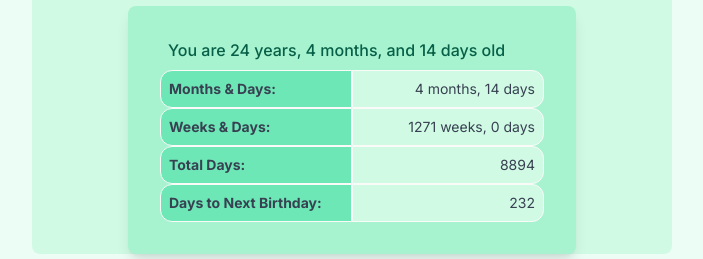
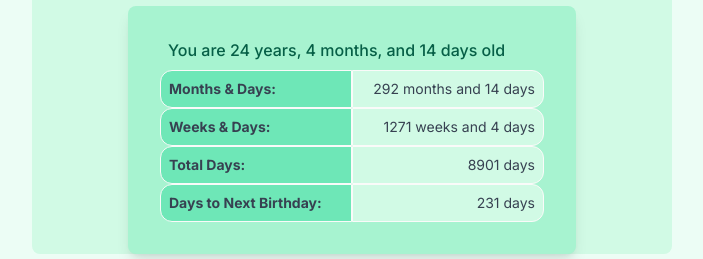
Before and after one commit to CbZeroZero/chronological-age-calculator, a Next.js app: page / in a window 1280 px wide. Both pictures are taken after a click on the button "Calculate". Shown: the part 662-921 px from the top of the page, without its empty margins (288-991 px from the left). Built offline with nearby package versions, Linux system fonts and the light colour scheme.

Commit message:
Fix days And months calculate error

```diff
--- a/app/page.tsx
+++ b/app/page.tsx
@@ -21,11 +21,15 @@ export default function Home() {
   const [ageDay, setAgeDay] = useState<number>(new Date().getDate());
   const [ageYear, setAgeYear] = useState<number>(new Date().getFullYear());
   const [showResult, setShowResult] = useState<boolean>(false);
+  const [hasError, setHasError] = useState<boolean>(false);
   const [age, setAge] = useState<{
     years: number;
     months: number;
     days: number;
-    weeks: number;
+    totalMonths: number,
+    remainingDaysAfterMonths: number,
+    totalWeeks: number;
+    remainingDaysAfterWeeks: number;
     totalDays: number;
     daysToNextBirthday: number;
   } | null>(null);
@@ -33,32 +37,67 @@ export default function Home() {
 
   const onBirthMonthChange = (value: string) => {
     setBirthMonth(parseInt(value));
-    handleBirthDateChange();
+    handleDateChange(undefined, parseInt(value));
   }
 
   const onBirthDayChange = (value: string) => {
     setBirthDay(parseInt(value));
-    handleBirthDateChange();
+    handleDateChange(parseInt(value));
+  }
+
+  const onBirthYearChange = (value: string) => {
+    const year = parseInt(value);
+    setBirthYear(year);
+    if (value === '') {
+      setHasError(true);
+    } else {
+      handleDateChange(undefined, undefined, year);
+    }
   }
 
   const onAgeDayChange = (value: string) => {
     setAgeDay(parseInt(value));
-    handleAgeDateChange();
+    handleDateChange(undefined, undefined, undefined, parseInt(value));
   }
 
   const onAgeMonthChange = (value: string) => {
     setAgeMonth(parseInt(value));
-    handleAgeDateChange();
+    handleDateChange(undefined, undefined, undefined, undefined, parseInt(value));
   }
 
-  const handleBirthDateChange = () => {
-    setAge(null);
-    setShowResult(false);
-  };
+  const onAgeYearChange = (value: string) => {
+    const year = parseInt(value);
+    setAgeYear(year);
+    if (value === '') {
+      setHasError(true);
+    } else {
+      handleDateChange(undefined, undefined, undefined, undefined, undefined, year);
+    }
+  }
 
-  const handleAgeDateChange = () => {
-    setAge(null);
-    setShowResult(false);
+  const handleDateChange = (
+    inputBirthDay?: number,
+    inputBirthMonth?: number,
+    inputBirthYear?: number,
+    inputAgeDay?: number,
+    inputAgeMonth?: number,
+    inputAgeYear?: number) => {
+
+    const usedBirthDay = inputBirthDay || birthDay;
+    const usedBirthMonth = inputBirthMonth || birthMonth;
+    const usedBirthYear = inputBirthYear || birthYear;
+    const usedAgeDay = inputAgeDay || ageDay;
+    const usedAgeMonth = inputAgeMonth || ageMonth;
+    const usedAgeYear = inputAgeYear || ageYear;
+    if (usedBirthYear > usedAgeYear) {
+      setHasError(true);
+    } else if (usedBirthYear === usedAgeYear && usedBirthMonth > usedAgeMonth) {
+      setHasError(true);
+    } else if (usedBirthYear === usedAgeYear && usedBirthMonth === usedAgeMonth && usedBirthDay > usedAgeDay) {
+      setHasError(true);
+    } else {
+      setHasError(false);
+    }
   };
 
   const calculateAge = () => {
@@ -67,48 +106,59 @@ export default function Home() {
     const today = new Date();
     const startOfToday = new Date(today.getFullYear(), today.getMonth(), today.getDate());
 
-    const birthDateCopy = new Date(birthDate.getTime());
+    let years = ageDate.getFullYear() - birthDate.getFullYear();
+    let months = ageDate.getMonth() - birthDate.getMonth();
+    let days = ageDate.getDate() - birthDate.getDate();
 
-    let years = ageDate.getFullYear() - birthDateCopy.getFullYear();
-    let months = ageDate.getMonth() - birthDateCopy.getMonth();
-    let days = ageDate.getDate() - birthDateCopy.getDate();
-
+    // Adjust months and years if necessary
     if (months < 0 || (months === 0 && days < 0)) {
       years--;
       months += 12;
     }
 
+    // Adjust days and months if necessary
     if (days < 0) {
       const lastMonth = new Date(ageDate.getFullYear(), ageDate.getMonth(), 0);
       days += lastMonth.getDate();
       months--;
     }
 
-    const weeks = Math.floor((years * 365.25 + months * 30.44 + days) / 7);
-    const totalDays = years * 365 + months * 30 + days;
+    // Calculate total days between birthDate and ageDate
+    const totalDays = Math.floor((ageDate.getTime() - birthDate.getTime()) / (1000 * 60 * 60 * 24));
 
-    const nextBirthday = new Date(
-      ageDate.getFullYear(),
-      birthDateCopy.getMonth(),
-      birthDateCopy.getDate() + 1
-    );
-    if (nextBirthday <= ageDate) {
-      nextBirthday.setFullYear(ageDate.getFullYear() + 1);
+    // Calculate weeks and remaining days
+    const totalWeeks = Math.floor(totalDays / 7);
+    const remainingDaysAfterWeeks = totalDays % 7;
+
+    // Calculate days to next birthday
+    let nextBirthdayYear = ageDate.getFullYear();
+    if (ageDate >= new Date(ageDate.getFullYear(), birthDate.getMonth(), birthDate.getDate())) {
+      nextBirthdayYear += 1;
     }
-    const daysToNextBirthday =
-      Math.floor((nextBirthday.getTime() - ageDate.getTime()) / (1000 * 60 * 60 * 24)) || 365;
+    const nextBirthday = new Date(nextBirthdayYear, birthDate.getMonth(), birthDate.getDate());
+    const daysToNextBirthday = Math.floor((nextBirthday.getTime() - ageDate.getTime()) / (1000 * 60 * 60 * 24));
 
+    // Calculate total months and remaining days
+    const totalMonths = years * 12 + months;
+    const remainingDaysAfterMonths = days;
+
+    // Set state or handle results
     setAge({
       years,
       months,
       days,
-      weeks,
+      totalMonths,
+      remainingDaysAfterMonths,
+      totalWeeks,
+      remainingDaysAfterWeeks,
       totalDays,
       daysToNextBirthday,
     });
+
     setAgeString(getAgeString(years, months, days, ageDate < startOfToday));
     setShowResult(true);
   };
+
 
   const getDaysInMonth = (year: number, month: number) => {
     return new Date(year, month, 0).getDate();
@@ -140,10 +190,22 @@ export default function Home() {
     }
 
     if (ageStringParts.length === 0) {
-      return `${prefix} ${ageStringParts.join(', ')} 0 old`;
+      return `${prefix} ${ageStringParts.join(', ')} 0 years old`;
     } else {
       return `${prefix} ${ageStringParts.join(', ')} old`;
     }
+  };
+
+  const formatMonths = (months: number) => {
+    return months <= 1 ? 'month' : 'months';
+  };
+
+  const formatDays = (days: number) => {
+    return days <= 1 ? 'day' : 'days';
+  };
+
+  const formatWeeks = (weeks: number) => {
+    return weeks <= 1 ? 'week' : 'weeks';
   };
 
   return (
@@ -196,8 +258,7 @@ export default function Home() {
                   id="birthYear"
                   value={birthYear}
                   onChange={(e) => {
-                    setBirthYear(parseInt(e.target.value));
-                    handleBirthDateChange();
+                    onBirthYearChange(e.target.value);
                   }}
                 />
               </div>
@@ -248,10 +309,11 @@ export default function Home() {
                   <Input
                     type="number"
                     id="ageYear"
+                    min={1}
+                    max={9999}
                     value={ageYear}
                     onChange={(e) => {
-                      setAgeYear(parseInt(e.target.value));
-                      handleAgeDateChange();
+                      onAgeYearChange(e.target.value);
                     }}
                   />
                 </div>
@@ -262,6 +324,7 @@ export default function Home() {
                 onClick={calculateAge}
                 className='my-4 mr-8'
                 variant="emerald"
+                disabled={hasError}
               >
                 Calculate
               </Button>
@@ -279,16 +342,16 @@ export default function Home() {
                 <div className="grid grid-cols-2">
                   <div className="text-gray-700 text-sm text-left font-bold bg-emerald-300 p-2 rounded-l-xl border border-stone-50">Months & Days:</div>
                   <div className="text-gray-700 text-sm text-right bg-emerald-100 p-2 rounded-r-xl border border-stone-50">
-                    {age.months} months, {age.days} days
+                    {age.totalMonths} {formatMonths(age.totalMonths)} and {age.remainingDaysAfterMonths} {formatDays(age.remainingDaysAfterMonths)}
                   </div>
                   <div className="text-gray-700 text-sm text-left font-bold bg-emerald-300 p-2 rounded-l-xl border border-stone-50">Weeks & Days:</div>
                   <div className="text-gray-700 text-sm text-right bg-emerald-100 p-2 rounded-r-xl border border-stone-50">
-                    {age.weeks} weeks, {age.days % 7} days
+                    {age.totalWeeks} {formatWeeks(age.totalWeeks)} and {age.remainingDaysAfterWeeks} {formatDays(age.remainingDaysAfterWeeks)}
                   </div>
                   <div className="text-gray-700 text-sm text-left font-bold bg-emerald-300 p-2 rounded-l-xl border border-stone-50">Total Days:</div>
-                  <div className="text-gray-700 text-sm text-right bg-emerald-100 p-2 rounded-r-xl border border-stone-50">{age.totalDays}</div>
+                  <div className="text-gray-700 text-sm text-right bg-emerald-100 p-2 rounded-r-xl border border-stone-50">{age.totalDays} {formatDays(age.totalDays)}</div>
                   <div className="text-gray-700 text-sm text-left font-bold bg-emerald-300 p-2 rounded-l-xl border border-stone-50">Days to Next Birthday:</div>
-                  <div className="text-gray-700 text-sm text-right bg-emerald-100 p-2 rounded-r-xl border border-stone-50">{age.daysToNextBirthday}</div>
+                  <div className="text-gray-700 text-sm text-right bg-emerald-100 p-2 rounded-r-xl border border-stone-50">{age.daysToNextBirthday} {formatDays(age.daysToNextBirthday)}</div>
                 </div>
               </div>
             </div>
```
